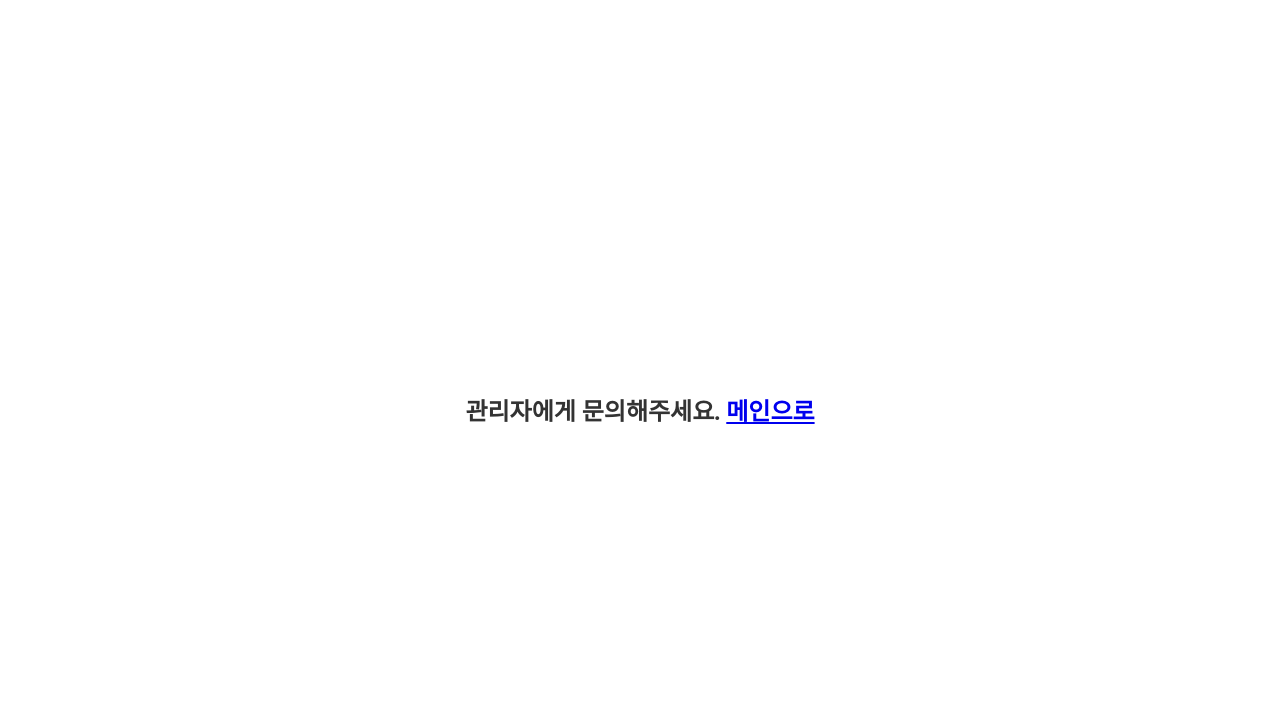
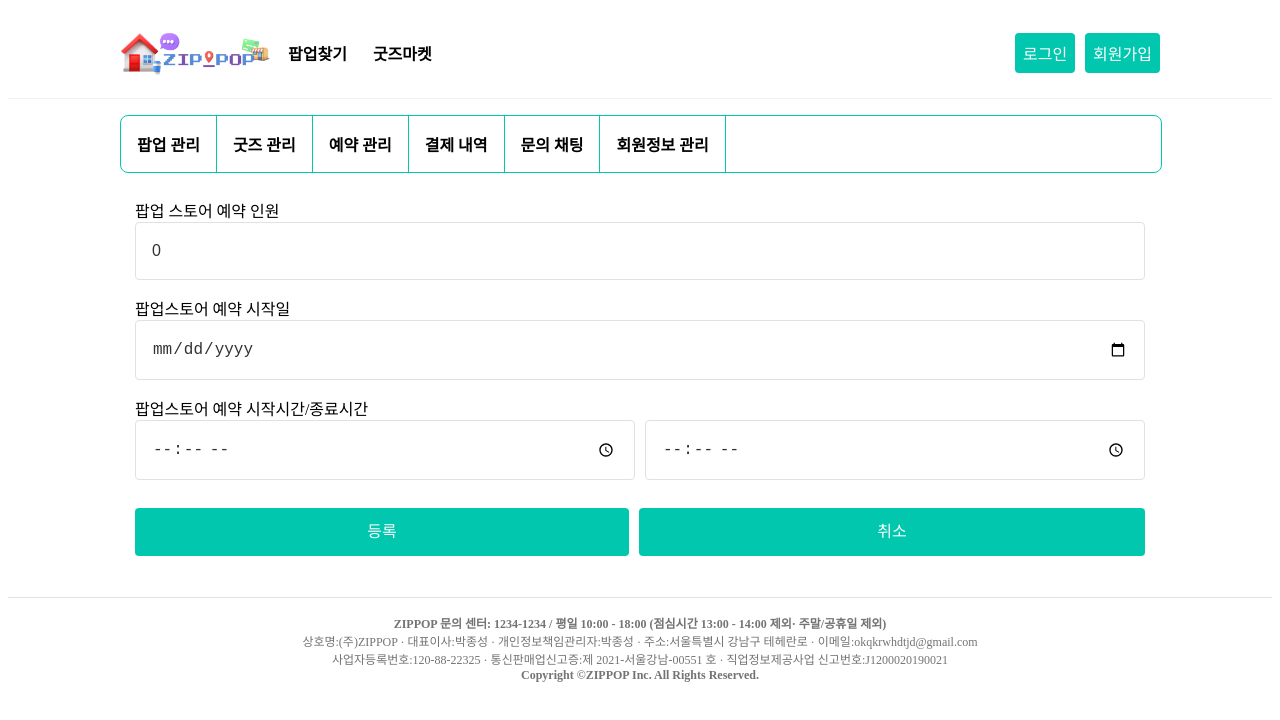
Before and after one commit to mpqm/spring-service-zippop, a Vue app in the folder frontend/: page /mypage/company/reserve/register/1 in a window 1280 px wide. Before the commit this address led to /error. Shown: the top 720 px of the page. Built offline with nearby package versions, Linux system fonts and the light colour scheme.

Commit message:
[feat] 팝업 스토어 예약 등록 페이지 생성

```diff
--- a/frontend/src/pages/mypage/company/ReserveManagePage2.vue
+++ b/frontend/src/pages/mypage/company/ReserveManagePage2.vue
@@ -7,7 +7,7 @@
         </div>
         <div class="btn-container">
           <router-link class="register-btn" :to="`/mypage/company/reserve`">&lt;</router-link>
-          <router-link class="back-btn" :to="`/mypage/company/reserve/${route.params.reserveIdx}/register`">예약 등록</router-link>
+          <router-link class="back-btn" :to="`/mypage/company/reserve/register/${route.params.storeIdx}`">예약 등록</router-link>
         </div>
       </div>
       <div class="reserve-list" v-if="reserveList && reserveList.length">
--- a/frontend/src/pages/mypage/company/ReserveRegisterPage.vue
+++ b/frontend/src/pages/mypage/company/ReserveRegisterPage.vue
@@ -6,103 +6,59 @@
           <input class="register-input" v-model="reservePeople" type="numver" placeholder="팝업 스토어 예약 인원을 입력해주세요." />
         </div>
         <div>
-          <label>팝업스토어 예약 시작일/종료일</label>
+          <label>팝업스토어 예약 시작일</label>
           <div class="date-picker">
-            <input class="register-input" v-model="storeStartDate" type="date" placeholder="시작일" />
-            <input class="register-input" v-model="storeEndDate" type="date" placeholder="종료일" />
+            <input class="register-input" v-model="reserveStartDate" type="date" placeholder="시작일" />
           </div>
         </div>
         <div>
-          <label>팝업 스토어 예약 시작시간/종료시간</label>
-          <textarea class="register-input" v-model="storeContent" placeholder="팝업 스토어에 대한 설명을 입력해주세요."></textarea>
-        </div>
-        <label for="file">
-          <div class="file-upload-btn">팝업 스토어 이미지 파일 업로드</div>
-        </label>
-        <input @change="handleFileUpload" type="file" name="file" id="file" multiple />
-        <div class="file-preview" v-if="fileUrls.length">
-          <div v-for="(fileUrl, index) in fileUrls" :key="index" class="file-preview-item">
-            <img :src="fileUrl" alt="file preview" />
+          <label>팝업스토어 예약 시작시간/종료시간</label>
+          <div class="date-picker">
+            <input class="register-input" v-model="reserveStartTime" type="time" placeholder="시작시간" />
+            <input class="register-input" v-model="reserveEndTime" type="time" placeholder="종료시간" />
           </div>
         </div>
         <div class="btn-container">
           <button type="submit" class="register-btn">등록</button>
-          <router-link to="/mypage/company/store" class="register-btn">취소</router-link>
+          <router-link :to="`/mypage/company/reserve/${route.params.storeIdx}`" class="register-btn">취소</router-link>
         </div>
       </form>
     </div>
   </template>
 
   <script setup>
-  import { ref, onMounted } from "vue";
-  import { useRouter } from "vue-router";
-  import { useStoreStore } from "@/stores/useStoreStore";
+  import { useReserveStore } from "@/stores/useReserveStore";
+import { ref } from "vue";
+  import { useRoute, useRouter } from "vue-router";
   import { useToast } from "vue-toastification";
 
-  // store, router, route, toast
-  const storeStore = useStoreStore();
+  // reserve, router, route, toast
+  const reserveStore = useReserveStore()
   const router = useRouter();
+  const route = useRoute();
   const toast = useToast();
 
-  // 변수(store)
-  const storeName = ref("");
-  const storeContent = ref("");
-  const category = ref("");
-  const totalPeople = ref(0);
-  const address = ref("");
-  const addressDetail = ref("");
-  const storeStartDate = ref("");
-  const storeEndDate = ref("");
-  const fileUrls = ref([]);
-  const files = ref([]);
-
-  // onMounted 처리
-  onMounted(async () => {
-    await loadMapjsApi();
-  });
-
-  // 주소 API 로드
-  const loadMapjsApi = async () => {
-    const script = document.createElement("script");
-    script.src = "https://t1.daumcdn.net/mapjsapi/bundle/postcode/prod/postcode.v2.js";
-    document.head.appendChild(script);
-  }
-
-  // 주소 검색 처리
-  const openAddressSearch = () => {
-    // eslint-disable-next-line no-undef
-    new daum.Postcode({
-      oncomplete: function (data) { address.value = data.address; },
-    }).open();
-  };
-
-  // 파일 업로드
-  const handleFileUpload = (event) => {
-    files.value = event.target.files;
-    fileUrls.value = [];
-    for (let i = 0; i < files.value.length; i++) {
-      const file = files.value[i];
-      fileUrls.value.push(URL.createObjectURL(file));
-    }
-  };
+  // 변수(reserve)
+  const reservePeople = ref(0);
+  const reserveStartDate = ref("");
+  const reserveStartTime = ref("");
+  const reserveEndTime = ref("");
 
   // 스토어 등록
   const register = async () => {
+    const formattedStartTime = `${reserveStartDate.value}T${reserveStartTime.value}:00`;
+    const formattedEndTime = `${reserveStartDate.value}T${reserveEndTime.value}:00`;
+
     const req = {
-      storeName: storeName.value,
-      storeContent: storeContent.value,
-      category: category.value,
-      totalPeople: totalPeople.value,
-      storeAddress: address.value + "," + addressDetail.value,
-      storeStartDate: storeStartDate.value,
-      storeEndDate: storeEndDate.value,
+        storeIdx: route.params.storeIdx,
+        reservePeople: reservePeople.value,
+        reserveStartDate: reserveStartDate.value,
+        reserveStartTime: formattedStartTime,
+        reserveEndTime: formattedEndTime
     };
-    const formData = new FormData();
-    formData.append("dto", new Blob([JSON.stringify(req)], { type: "application/json" }));
-    Array.from(files.value).forEach((file) => { formData.append("files", file); });
-    const res = await storeStore.registerStore(formData);
+    const res = await reserveStore.register(req);
     if (res.success) {
-      router.push("/mypage/company/store");
+      router.push(`/mypage/company/reserve/${route.params.storeIdx}`);
       toast.success(res.message);
     } else {
       toast.error(res.message);
--- a/frontend/src/router/index.js
+++ b/frontend/src/router/index.js
@@ -32,6 +32,7 @@ import CartManagement2Page from "@/pages/mypage/customer/CartManagement2Page.vue
 import CartManagement1Page from "@/pages/mypage/customer/CartManagement1Page.vue";
 import ReserveManagePage1 from "@/pages/mypage/company/ReserveManagePage1.vue";
 import ReserveManagePage2 from "@/pages/mypage/company/ReserveManagePage2.vue";
+import ReserveRegisterPage from "@/pages/mypage/company/ReserveRegisterPage.vue";
 
 const router = createRouter({
   history: createWebHistory(),
@@ -76,6 +77,7 @@ const router = createRouter({
 
         { path: 'reserve', component: ReserveManagePage1, }, // 주문 관리 상세 페이지
         { path: 'reserve/:storeIdx', component: ReserveManagePage2, }, // 주문 관리 상세 페이지
+        { path: 'reserve/register/:storeIdx', component: ReserveRegisterPage, }, // 주문 관리 상세 페이지
         { path: 'account-edit', component: EditProfilePage }, // 고객 정보 수정 페이지
       ]
     },
```
